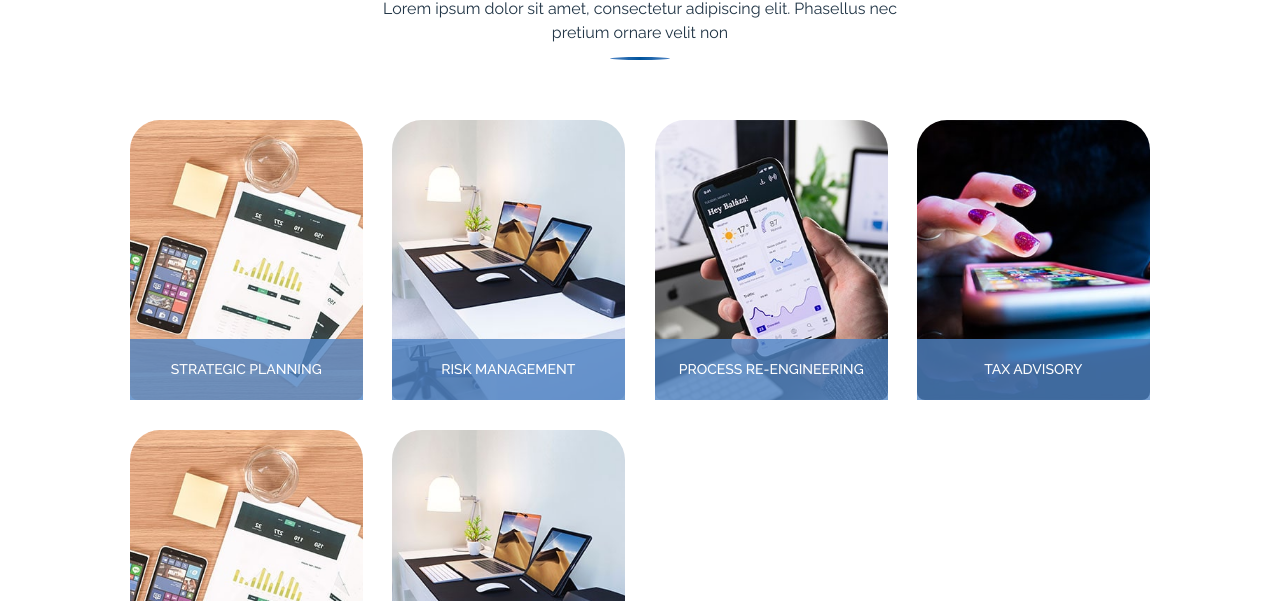
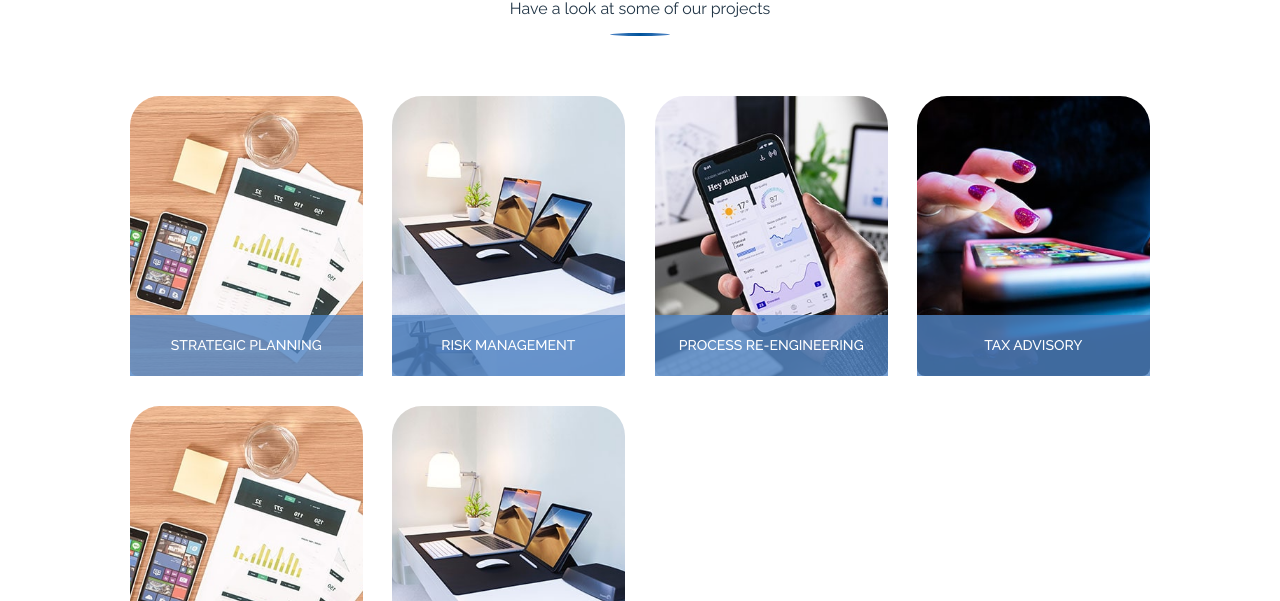
Before and after one commit to DavidMtundi/krc, a plain HTML site: page portfolio.html in a window 1280 px wide. Shown: the part 499-1100 px from the top of the page. Drawn offline with nearby package versions, Linux system fonts and the light colour scheme; files whose address does not match are found by name.

Commit message:
Update content in Our Projects

```diff
--- a/portfolio.html
+++ b/portfolio.html
@@ -104,7 +104,7 @@
                     <div class="section-header">
                         <h2>Our Projects</h2>
                         <p>
-                            Lorem ipsum dolor sit amet, consectetur adipiscing elit. Phasellus nec pretium ornare velit non
+                            Have a look at some of our projects
                         </p>
                     </div>
 
```
